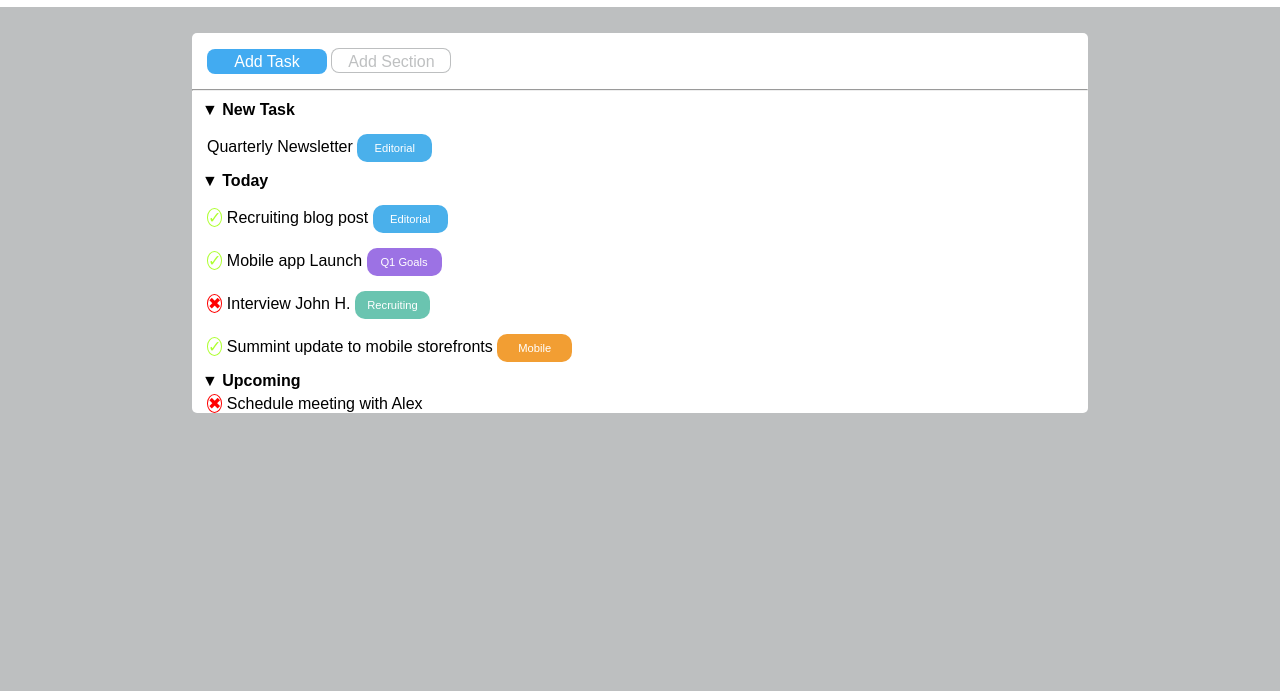
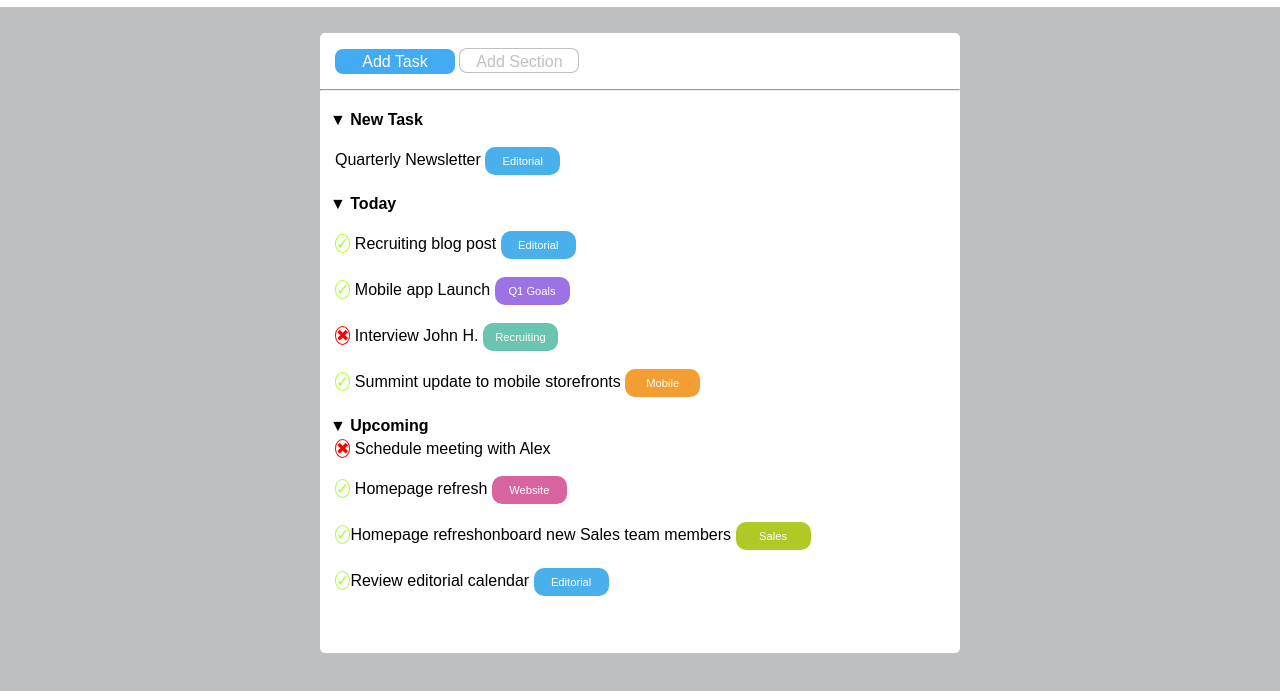
Before and after one commit to FilippoToffoletto/html-css-toboolist, a plain HTML site: page index.html in a window 1280 px wide. Shown: the part 73-764 px from the top of the page. Drawn offline with Linux system fonts and the light colour scheme.

Commit message:
[modify] spacing

```diff
--- a/assets/css/style.css
+++ b/assets/css/style.css
@@ -32,10 +32,11 @@ header h1{
 
 main{
   background-color: white;
-  margin: 2% 15%;
+  margin: 2% 25%;
   border-radius: 5px;
-  margin-bottom: 10px;
+  height: 620px;
 }
+
 
 nav{
   padding: 15px;
@@ -73,7 +74,7 @@ hr{
 }
 
 main div.mini-title{
-  padding-top: 10px;
+  padding-top: 20px;
   margin: 0 10px;
 }
 
@@ -102,7 +103,7 @@ span.false{
 }
 
 div .editorial,.q1-goals,
-.recruiting,.mobile,.website{
+.recruiting,.mobile,.website,.sales{
   display: inline-block;
   color: white;
   width: 75px;
@@ -111,7 +112,7 @@ div .editorial,.q1-goals,
   line-height: 28px;
   border-radius: 10px;
   font-size: .7rem;
-  margin-top: 15px;
+  margin-top: 18px;
 }
 /* p::before{
   content: ' \2713  ';
--- a/index.html
+++ b/index.html
@@ -58,6 +58,20 @@
         <p> <span class="false">&#10006;</span> Schedule meeting with Alex</p>
       </div>
 
+      <div>
+        <p> <span class="check">&#10003;</span> Homepage refresh</p>
+        <div class="website">Website</div>
+      </div>
+
+      <div>
+        <p> <span class="check">&#10003;</span>Homepage refreshonboard new Sales team members</p>
+        <div class="sales">Sales</div>
+      </div>
+
+      <div>
+        <p> <span class="check">&#10003;</span>Review editorial calendar</p>
+        <div class="editorial">Editorial</div>
+      </div>
     </div>
 
 
```
